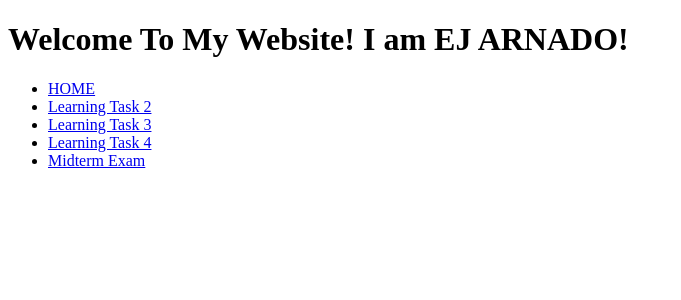
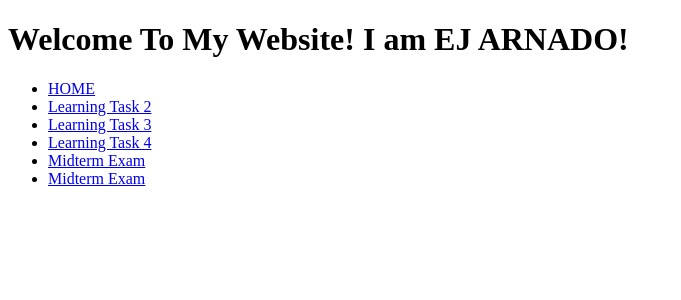
Before and after one commit to EJARNADO11/Learningtask, a PHP site: page / in a window 1280 px wide. Shown: the top 300 px of the page, without its empty margins (0-681 px from the left). Run offline with PHP 8.4, Linux system fonts and the light colour scheme.

Commit message:
Update index.php

```diff
--- a/index.php
+++ b/index.php
@@ -10,6 +10,7 @@
        <li><a href="/LT2/recipes.html">Learning Task 2</a></li>
        <li><a href="/LT3/index.html">Learning Task 3</a></li>
        <li><a href="/LT4/index.html">Learning Task 4</a></li>
+       <li><a href="/LT5/index.html">Midterm Exam</a></li>
        <li><a href="/CLE1MT/index.html">Midterm Exam</a></li>
 
 
```
